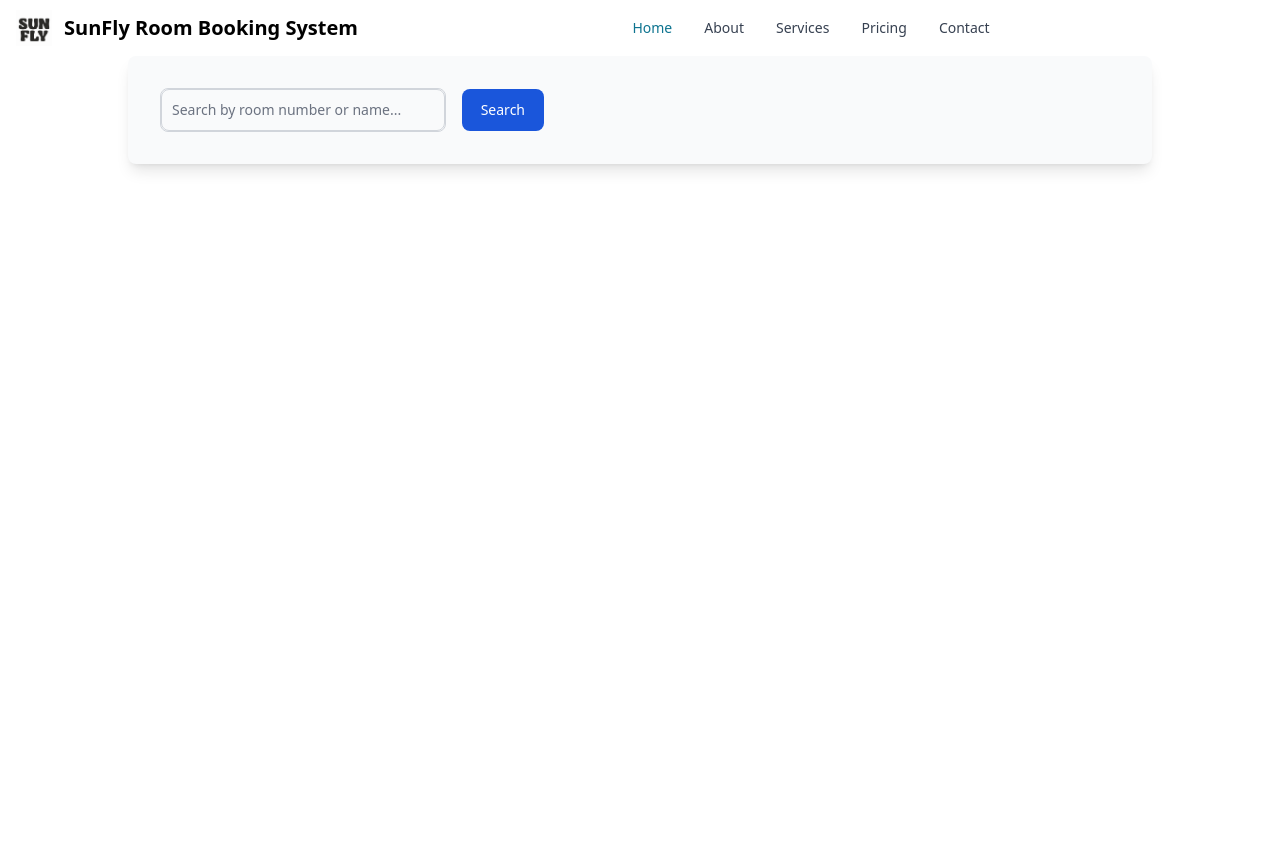
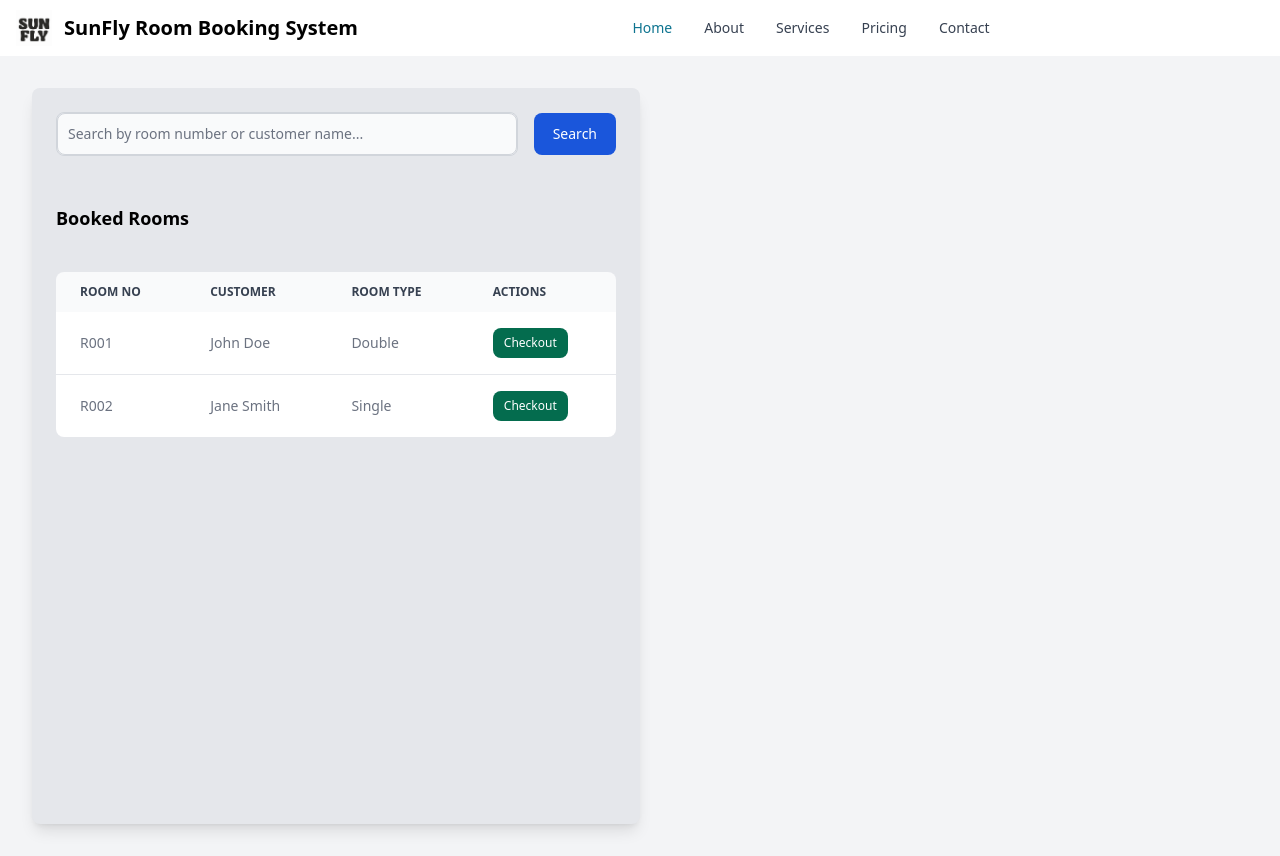
Before and after one commit to Team-404-FOT/SunFly-Room-Management, a React (Vite) app in the folder FRONTEND/SFRMS-Front/: page /payment in a window 1280 px wide. Before the commit the page ends 800 px from the top, so only its background shows below. Built offline with nearby package versions, Linux system fonts and the light colour scheme.

Commit message:
updated add pay more

```diff
--- a/FRONTEND/SFRMS-Front/src/components/Payment/AddPay.jsx
+++ b/FRONTEND/SFRMS-Front/src/components/Payment/AddPay.jsx
@@ -1,56 +1,51 @@
 import React, { useState } from 'react';
-import { Label, TextInput, Dropdown, Button } from "flowbite-react";
+import { Label, TextInput, Dropdown, Button, Table } from "flowbite-react";
 
 function AddPay() {
   const [searchTerm, setSearchTerm] = useState('');
-  const [customerDetails, setCustomerDetails] = useState(null);
-  const [paymentView, setPaymentView] = useState(false);
+  const [selectedRoom, setSelectedRoom] = useState(null);
   const [paymentType, setPaymentType] = useState('');
   const [cashPaid, setCashPaid] = useState('');
   const [balance, setBalance] = useState(null);
 
-  // Dummy customer and room data
-  const dummyCustomerData = {
-    firstName: "John",
-    lastName: "Doe",
-    nic: "123456789V",
-    roomNumber: "R001",
-    roomType: "Double Room",
-    checkIn: "2024-10-01",
-    checkOut: "2024-10-10",
-    price: 1000 // Total price for the stay
-  };
+  // Dummy data for booked rooms
+  const bookedRooms = [
+    { id: 1, roomNumber: "R001", customerName: "John Doe", roomType: "Double", price: 1000, checkIn: "2024-10-01", checkOut: "2024-10-10" },
+    { id: 2, roomNumber: "R002", customerName: "Jane Smith", roomType: "Single", price: 700, checkIn: "2024-10-05", checkOut: "2024-10-12" },
+    // Add more dummy data as needed
+  ];
 
-  // Mock API Call for search
   const handleSearch = () => {
-    if (searchTerm) {
-      setCustomerDetails(dummyCustomerData);
-    } else {
-      setCustomerDetails(null);
-    }
+    const result = bookedRooms.find(room => room.roomNumber === searchTerm || room.customerName.toLowerCase().includes(searchTerm.toLowerCase()));
+    setSelectedRoom(result || null);
   };
 
   const calculateBalance = () => {
-    if (cashPaid) {
-      const total = dummyCustomerData.price; // Using dummy total price
-      setBalance(cashPaid - total);
+    if (cashPaid && selectedRoom) {
+      setBalance(cashPaid - selectedRoom.price);
     }
   };
 
   const handlePayment = () => {
-    console.log("Payment made!");
+    if (selectedRoom) {
+      console.log("Payment made for room:", selectedRoom.roomNumber);
+      setSelectedRoom(null);
+      setPaymentType('');
+      setCashPaid('');
+      setBalance(null);
+    }
   };
 
   return (
-    <div className="flex max-w-5xl mx-auto p-8 bg-gray-50 rounded-lg shadow-lg gap-8">
-      {/* Left Side */}
-      <div className="flex flex-col gap-6 w-2/5">
+    <div className="flex h-screen p-8 bg-gray-100"> {/* Light gray background for the whole page */}
+      {/* Left Side: Search and Booked Rooms */}
+      <div className="flex flex-col gap-6 w-1/2 p-6 bg-gray-200 rounded-lg shadow-lg overflow-y-auto"> {/* Changed to bg-gray-200 */}
 
         {/* Search Section */}
-        <form className="flex items-center gap-4" onSubmit={(e) => { e.preventDefault(); handleSearch(); }}>
+        <form className="flex items-center gap-4 mb-6" onSubmit={(e) => { e.preventDefault(); handleSearch(); }}>
           <TextInput
             id="simple-search"
-            placeholder="Search by room number or name..."
+            placeholder="Search by room number or customer name..."
             value={searchTerm}
             onChange={(e) => setSearchTerm(e.target.value)}
             required
@@ -59,37 +54,77 @@ function AddPay() {
           <Button type="submit" color="blue">Search</Button>
         </form>
 
-        {/* Customer Details */}
-        {customerDetails && (
-          <div className="p-4 border border-gray-200 rounded-lg bg-white shadow-sm space-y-2">
-            <h3 className="font-semibold text-lg">Customer Details</h3>
-            <p className="text-gray-700">Customer: {customerDetails.firstName} {customerDetails.lastName}</p>
-            <p className="text-gray-700">NIC: {customerDetails.nic}</p>
-            <Button onClick={() => setPaymentView(true)} color="success" size="sm">Proceed to Payment</Button>
-          </div>
-        )}
+        {/* Booked Rooms List */}
+        <h3 className="font-semibold text-lg mb-4">Booked Rooms</h3>
+        <Table className="w-full text-left">
+          <Table.Head>
+            <Table.HeadCell>Room No</Table.HeadCell>
+            <Table.HeadCell>Customer</Table.HeadCell>
+            <Table.HeadCell>Room Type</Table.HeadCell>
+            <Table.HeadCell>Actions</Table.HeadCell>
+          </Table.Head>
+          <Table.Body className="divide-y">
+            {bookedRooms.map((room) => (
+              <Table.Row key={room.id} className="bg-white">
+                <Table.Cell>{room.roomNumber}</Table.Cell>
+                <Table.Cell>{room.customerName}</Table.Cell>
+                <Table.Cell>{room.roomType}</Table.Cell>
+                <Table.Cell>
+                  <Button size="xs" onClick={() => setSelectedRoom(room)} color="success">Checkout</Button>
+                </Table.Cell>
+              </Table.Row>
+            ))}
+          </Table.Body>
+        </Table>
       </div>
 
-      {/* Payment Window */}
-      {paymentView && (
-        <div className="flex flex-col gap-6 w-3/5 p-4 border border-gray-200 rounded-lg bg-white shadow-sm">
-          <h3 className="font-semibold text-lg">Payment Details</h3>
+      {/* Right Side: Payment Window */}
+      {selectedRoom && (
+        <div className="flex flex-col gap-6 w-1/2 p-6 bg-gray-200 border border-gray-200 rounded-lg shadow-lg overflow-y-auto"> {/* Changed to bg-gray-200 */}
+          <h3 className="font-semibold text-lg">Payment Details for Room {selectedRoom.roomNumber}</h3>
 
           {/* Room and Payment Information */}
-          <div className="grid grid-cols-2 gap-4">
-            <p><strong>Room No:</strong> {customerDetails.roomNumber}</p>
-            <p><strong>Room Type:</strong> {customerDetails.roomType}</p>
-            <p><strong>Check-in Date:</strong> {customerDetails.checkIn}</p>
-            <p><strong>Check-out Date:</strong> {customerDetails.checkOut}</p>
-            <p><strong>Total Price:</strong> ${customerDetails.price}</p>
+          <div className="space-y-2">
+            <Label value="Customer" />
+            <TextInput
+              readOnly
+              value={selectedRoom.customerName}
+              className="border border-gray-300 rounded-lg bg-gray-100 cursor-not-allowed"
+            />
+            <Label value="Room Type" />
+            <TextInput
+              readOnly
+              value={selectedRoom.roomType}
+              className="border border-gray-300 rounded-lg bg-gray-100 cursor-not-allowed"
+            />
+            <Label value="Check-in Date" />
+            <TextInput
+              readOnly
+              value={selectedRoom.checkIn}
+              className="border border-gray-300 rounded-lg bg-gray-100 cursor-not-allowed"
+            />
+            <Label value="Check-out Date" />
+            <TextInput
+              readOnly
+              value={selectedRoom.checkOut}
+              className="border border-gray-300 rounded-lg bg-gray-100 cursor-not-allowed"
+            />
+            <Label value="Total Price" />
+            <TextInput
+              readOnly
+              value={`$${selectedRoom.price}`}
+              className="border border-gray-300 rounded-lg bg-gray-100 cursor-not-allowed"
+            />
           </div>
 
           {/* Payment Options */}
-          <div className="space-y-4">
-            <Dropdown label="Select Payment Method" dismissOnClick={false} className="w-48">
-              <Dropdown.Item onClick={() => setPaymentType('Card')}>Card</Dropdown.Item>
-              <Dropdown.Item onClick={() => setPaymentType('Cash')}>Cash</Dropdown.Item>
-            </Dropdown>
+          <div className="w-full space-y-4">
+            <div className="relative w-1/2"> {/* Adjusting the width of dropdown */}
+              <Dropdown label="Select Payment Method" dismissOnClick={true}>
+                <Dropdown.Item onClick={() => setPaymentType('Card')}>Card</Dropdown.Item>
+                <Dropdown.Item onClick={() => setPaymentType('Cash')}>Cash</Dropdown.Item>
+              </Dropdown>
+            </div>
           </div>
 
           {/* Cash Payment Section */}
@@ -100,11 +135,14 @@ function AddPay() {
                 id="cashPaid"
                 type="number"
                 placeholder="Enter amount paid"
-                onChange={(e) => setCashPaid(e.target.value)}
+                onChange={(e) => {
+                  setCashPaid(e.target.value);
+                  setBalance(null); // Reset balance when cash paid changes
+                }}
                 className="border border-gray-300 rounded-lg"
               />
               <Button onClick={calculateBalance} color="blue" size="sm">Calculate Balance</Button>
-              {balance !== null && (
+              {cashPaid && balance !== null && (
                 <p className="text-gray-700 font-semibold">Balance: ${balance}</p>
               )}
             </div>
```
